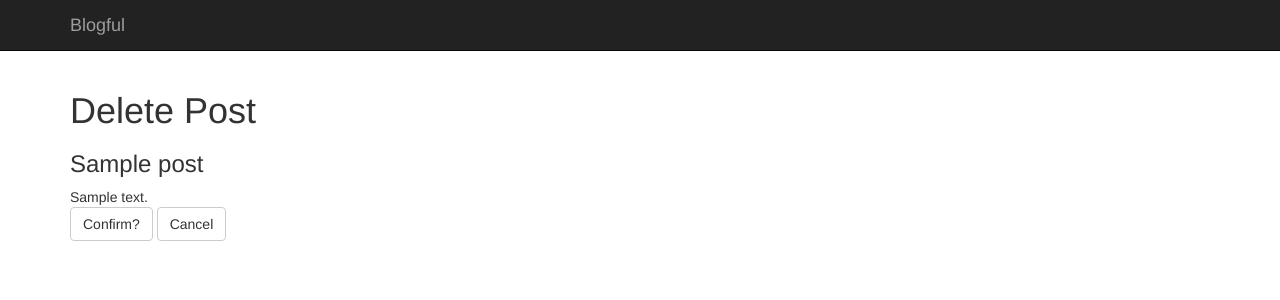
After one commit to fadyboy/blogarama, a Flask app: page /post/1/delete in a window 1280 px wide. The commit adds this page. Shown: the top 300 px of the page. Run offline with Flask 2, Linux system fonts and the light colour scheme; tables that the repository leaves empty hold one stand-in row (values such as "Sample post"); parts of the project's set-up code (start-up, migrations or seed data) failed here and were passed over; some libraries are stand-ins or nearby versions.

Commit message:
added delete post functionality

```diff
--- /dev/null
+++ b/Blog/templates/delete_post.html
@@ -0,0 +1,11 @@
+{% extends "base.html" %}
+
+{% block content %}
+    <h1>Delete Post</h1>
+        <h3>{{ post.title }}</h3>
+        {{ post.content }}
+        <br />
+        <a href="{{ url_for("delete_post_confirm", id=post.id) }}"><button class="btn btn-default" type="button">Confirm?</button></a>
+        <a href="{{ url_for("posts") }}"><button class="btn btn-default" type="button">Cancel</button></a>
+
+{% endblock %}
--- a/Blog/templates/macros.html
+++ b/Blog/templates/macros.html
@@ -16,7 +16,7 @@
         <!-- Edit post button that takes user to edit post page -->
         <a href="{{ url_for("edit_post_get", id=post.id) }}"> <button class="btn btn-default">Edit Post</button></a>
         <!-- Delete post button that takes user to delete post page -->
-        <a href="#"><button class="btn btn-default">Delete Post</button> </a>
+        <a href="{{ url_for("delete_post", id=post.id) }}"><button class="btn btn-default">Delete Post</button> </a>
     </div>
 </div>
 
--- a/Blog/views.py
+++ b/Blog/views.py
@@ -73,3 +73,24 @@ def edit_post_post(id):
     # return to posts page after updating post
 
     return redirect(url_for("posts"))
+
+# Select post for delete
+@app.route("/post/<int:id>/delete")
+def delete_post(id):
+    page_id = id
+
+    # get the post based on the post id
+    post = session.query(Post).get(page_id)
+
+    return render_template("delete_post.html", post=post)
+
+# confirm post to delete
+@app.route("/<int:id>")
+def delete_post_confirm(id):
+    page_id = id
+
+    post = session.query(Post).get(page_id)
+    session.delete(post)
+    session.commit()
+
+    return redirect(url_for("posts"))
```
Also changed, not shown: 1 other file.
